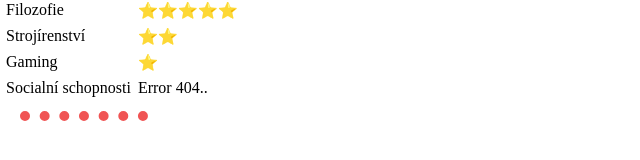
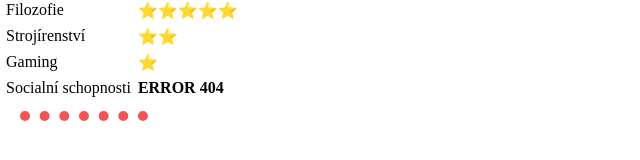
Before and after one commit to KeziTheDev/CV, a plain HTML site: page index.html in a window 1280 px wide. Shown: the part 628-788 px from the top of the page, 0-640 px from the left. Drawn offline with Linux system fonts and the light colour scheme.

Commit message:
Update index.html

```diff
--- a/index.html
+++ b/index.html
@@ -61,7 +61,7 @@
     </tr>
     <tr>
       <td>Socialní schopnosti</td>
-      <td>Error 404..</td>
+      <td><strong>ERROR 404</strong></td>
     </tr>
   </table>
   <hr>
```
